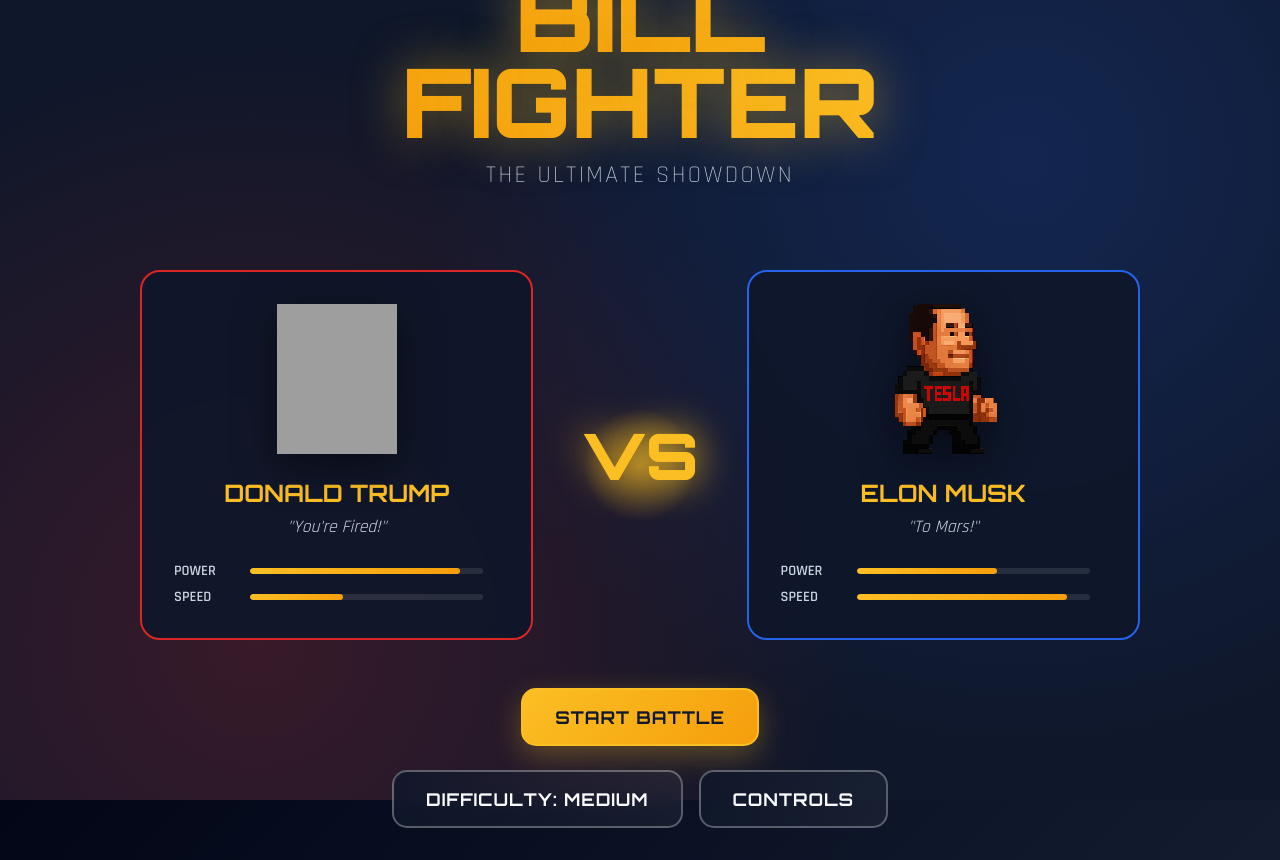
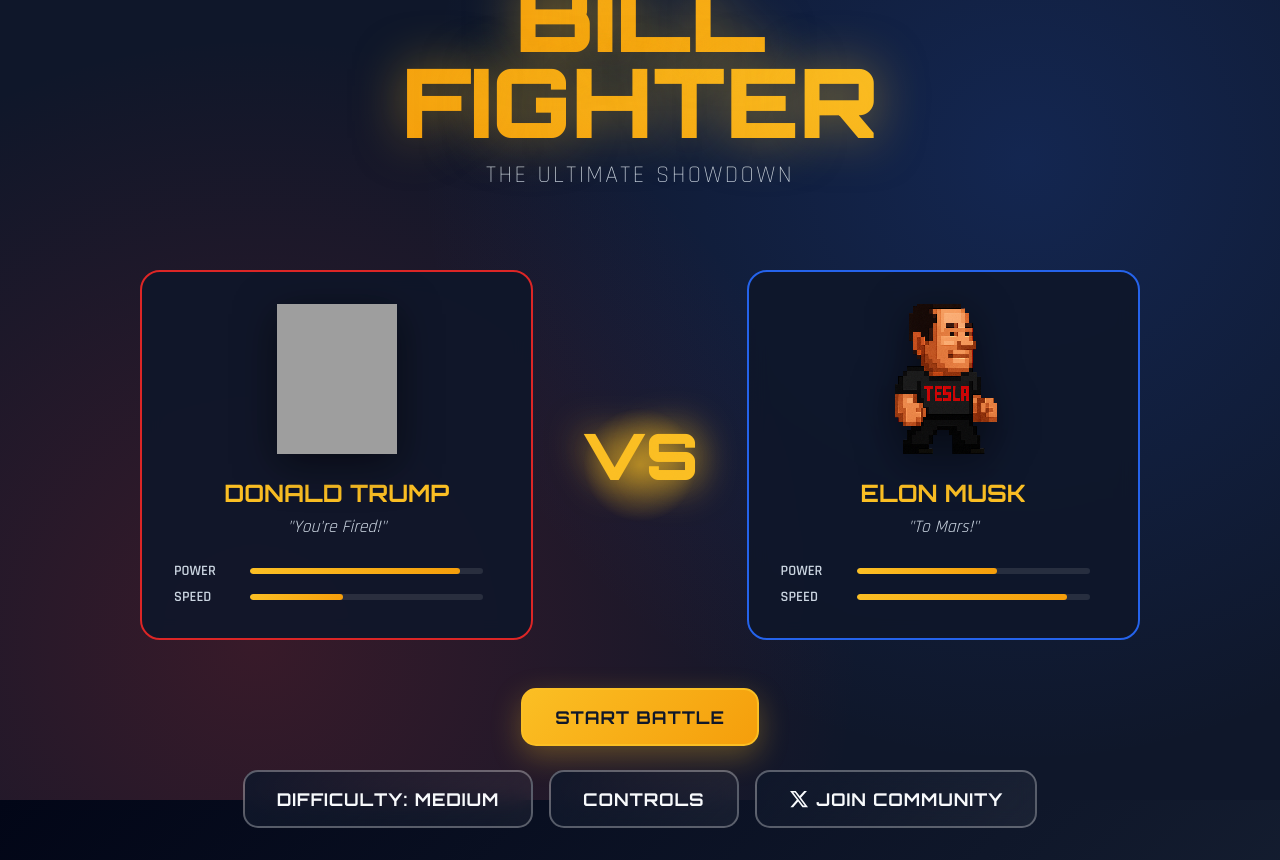
Before and after one commit to MedusaOnMe/Tekken, a website built with Vite: page index.html in a window 1280 px wide. Built offline with nearby package versions, Linux system fonts and the light colour scheme; grey boxes are pictures that could not be loaded.

Commit message:
pls work

```diff
--- a/index.html
+++ b/index.html
@@ -79,6 +79,12 @@
                         <button class="action-btn secondary-btn" id="controls-btn">
                             <span class="btn-text">CONTROLS</span>
                         </button>
+                        <a href="https://x.com/i/communities/1930730365557305510" target="_blank" class="action-btn secondary-btn x-link-btn">
+                            <svg class="x-logo" viewBox="0 0 24 24" fill="currentColor">
+                                <path d="M18.244 2.25h3.308l-7.227 8.26 8.502 11.24H16.17l-5.214-6.817L4.99 21.75H1.68l7.73-8.835L1.254 2.25H8.08l4.713 6.231zm-1.161 17.52h1.833L7.084 4.126H5.117z"/>
+                            </svg>
+                            <span class="btn-text">JOIN COMMUNITY</span>
+                        </a>
                     </div>
                 </div>
             </div>
--- a/style.css
+++ b/style.css
@@ -744,6 +744,32 @@
 .btn-text {
     position: relative;
     z-index: 2;
+}
+
+/* X Community Link Button */
+.x-link-btn {
+    display: flex;
+    align-items: center;
+    gap: 8px;
+    text-decoration: none;
+    color: inherit;
+}
+
+.x-link-btn:hover {
+    color: inherit;
+    text-decoration: none;
+}
+
+.x-logo {
+    width: 20px;
+    height: 20px;
+    fill: currentColor;
+    transition: var(--transition-fast);
+}
+
+.x-link-btn:hover .x-logo {
+    transform: scale(1.1);
+    filter: drop-shadow(0 0 8px rgba(29, 161, 242, 0.6));
 }
 
 /* === ANIMATIONS === */
```
